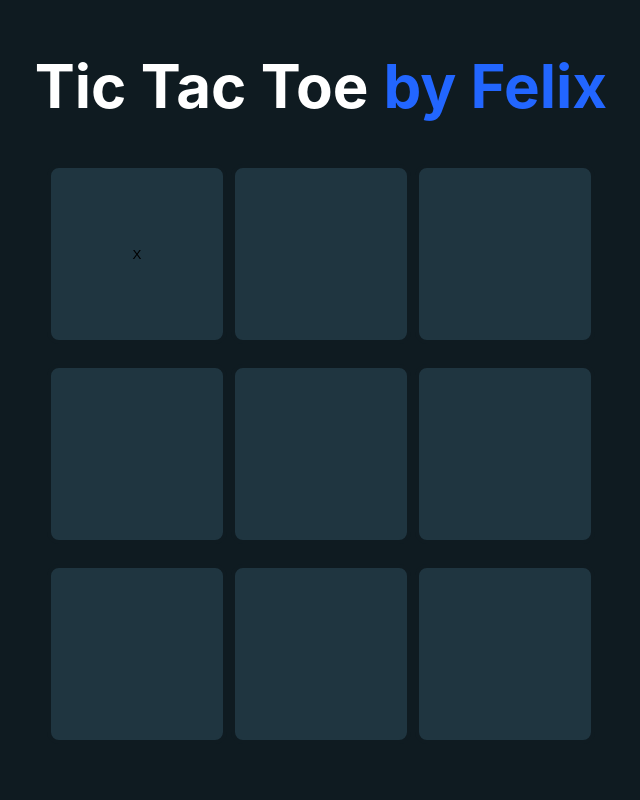
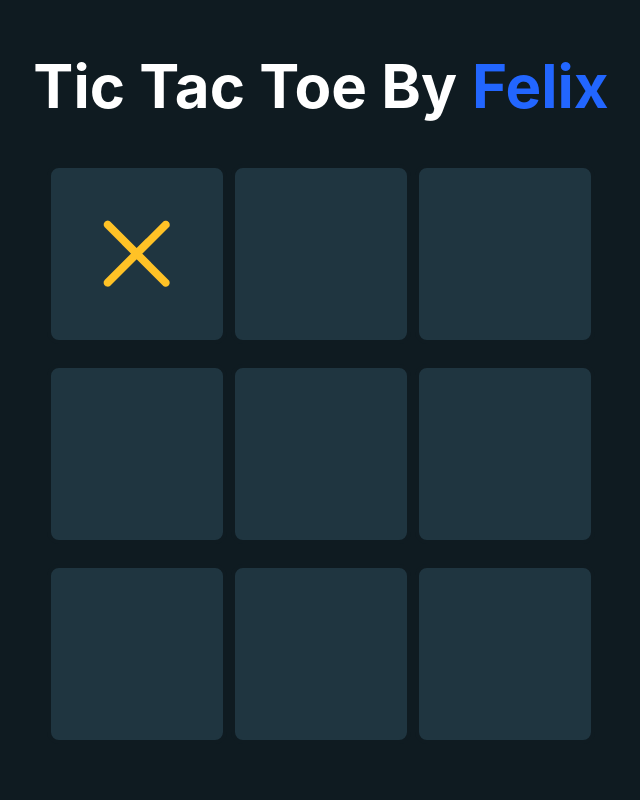
Before and after one commit to Felixdiamond/nineTicks, a React (Create React App) app: page / in a window 1280 px wide. Both pictures are taken after a click on the button 456 px from the left and 254 px from the top of the page. Shown: the top 800 px of the page, without its empty margins (319-959 px from the left). Built offline with nearby package versions, Linux system fonts and the light colour scheme.

Commit message:
update code

```diff
--- a/src/Components/TicTacToe/TicTacToe.jsx
+++ b/src/Components/TicTacToe/TicTacToe.jsx
@@ -1,7 +1,7 @@
 import React, { useState } from "react";
 import "./TicTacToe.css";
-import circle_icon from '../Assets/circle.png';
-import cross_icon from '../Assets/cross.png';
+import circle_icon from "../Assets/circle.png";
+import cross_icon from "../Assets/cross.png";
 
 const TicTacToe = () => {
   const [history, setHistory] = useState([Array(9).fill(null)]);
@@ -14,7 +14,11 @@ const TicTacToe = () => {
     const current = historyPoint[stepNumber];
     const squares = [...current];
     if (winner || squares[i]) return;
-    squares[i] = xIsNext ? "X" : "O";
+    squares[i] = xIsNext ? (
+      <img data-marker="x" src={cross_icon} alt="cross" />
+    ) : (
+      <img data-marker="o" src={circle_icon} alt="circle" />
+    );
     setHistory([...historyPoint, squares]);
     setStepNumber(historyPoint.length);
     setXIsNext(!xIsNext);
@@ -25,20 +29,21 @@ const TicTacToe = () => {
     setXIsNext(step % 2 === 0);
   };
 
-  const renderMoves = () => (
+  const renderMoves = () =>
     history.map((_step, move) => {
       const destination = move ? `Go to move #${move}` : "Start new game";
       return (
         <li key={move}>
           <button onClick={() => jumpTo(move)}>{destination}</button>
         </li>
-      )
-    })
-  )
+      );
+    });
 
   return (
     <div className="container">
-      <h1 className="title">Tic Tac Toe <span>by Felix</span></h1>
+      <h1 className="title">
+        Tic Tac Toe By<span>Felix</span>
+      </h1>
       <div className="board">
         {history[stepNumber].map((_, i) => (
           <button className="square" onClick={() => handleClick(i)}>
@@ -51,7 +56,11 @@ const TicTacToe = () => {
           <h3>History</h3>
           {renderMoves()}
         </div>
-        <h3>{winner ? "Winner: " + winner : "Next Player: " + (xIsNext ? "X" : "O")}</h3>
+        <h3>
+          {winner
+            ? "Winner: " + winner
+            : "Next Player: " + (xIsNext ? "X" : "O")}
+        </h3>
       </div>
     </div>
   );
@@ -66,11 +75,16 @@ function calculateWinner(squares) {
     [1, 4, 7],
     [2, 5, 8],
     [0, 4, 8],
-    [2, 4, 6]
+    [2, 4, 6],
   ];
   for (let i = 0; i < lines.length; i++) {
     const [a, b, c] = lines[i];
-    if (squares[a] && squares[a] === squares[b] && squares[a] === squares[c]) {
+    if (squares[a] &&
+        squares[b] && // add this
+        squares[c] && // and this
+        squares[a].dataset.marker === squares[b].dataset.marker &&
+        squares[a].dataset.marker === squares[c].dataset.marker) {
+
       return squares[a];
     }
   }
```
